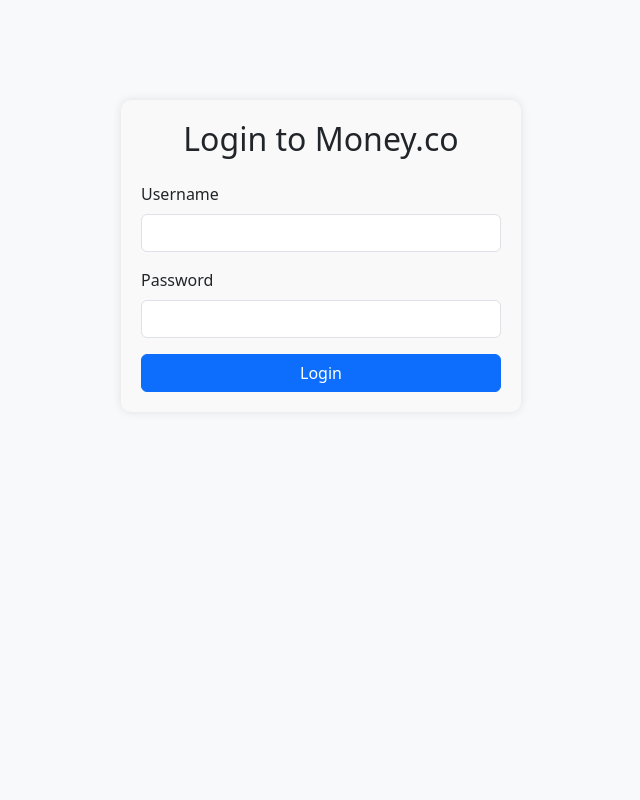
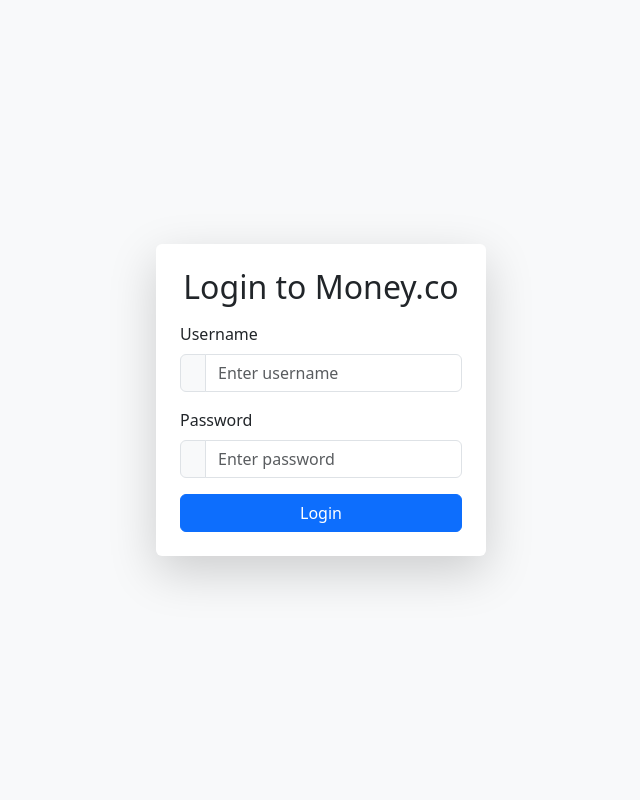
Before and after one commit to Deveshvarmakn4020/money.co, a Django app: page / in a window 1280 px wide. Shown: the whole page, without its empty margins (319-959 px from the left). Run offline with Django 3.2, Linux system fonts and the light colour scheme.

Commit message:
login upadte

```diff
--- /dev/null
+++ b/moneyapp/forms.py
@@ -0,0 +1,10 @@
+from django import forms
+from django.contrib.auth.forms import AuthenticationForm
+
+class LoginForm(AuthenticationForm):
+    username = forms.CharField(
+        widget=forms.TextInput(attrs={'class': 'form-control', 'placeholder': 'Enter username'})
+    )
+    password = forms.CharField(
+        widget=forms.PasswordInput(attrs={'class': 'form-control', 'placeholder': 'Enter password'})
+    )
--- a/moneyapp/templates/login.html
+++ b/moneyapp/templates/login.html
@@ -1,22 +1,56 @@
 {% extends 'base.html' %}
 
 {% block content %}
-<div class="login-container">
-    <h2 class="text-center mb-4">Login to Money.co</h2>
+<div class="d-flex justify-content-center align-items-center vh-100">
+    <div class="login-container p-4 shadow-lg rounded bg-white">
+        <h2 class="text-center mb-3">Login to Money.co</h2>
+
         <form method="post">
             {% csrf_token %}
-        <div class="mb-3">
-            <label for="username" class="form-label">Username</label>
-            <input type="text" class="form-control" id="username" name="username" required>
+
+            <!-- Render Django form fields manually for better styling -->
+            <div class="mb-3 position-relative">
+                <label for="{{ form.username.id_for_label }}" class="form-label">Username</label>
+                <div class="input-group">
+                    <span class="input-group-text"><i class="fas fa-user"></i></span>
+                    {{ form.username }}
                 </div>
-        <div class="mb-3">
-            <label for="password" class="form-label">Password</label>
-            <input type="password" class="form-control" id="password" name="password" required>
+                {{ form.username.errors }}
             </div>
+
+            <div class="mb-3 position-relative">
+                <label for="{{ form.password.id_for_label }}" class="form-label">Password</label>
+                <div class="input-group">
+                    <span class="input-group-text"><i class="fas fa-lock"></i></span>
+                    {{ form.password }}
+                    <!-- <button type="button" class="btn btn-outline-secondary" id="togglePassword">
+                        <i class="fas fa-eye"></i>
+                    </button> -->
+                </div>
+                {{ form.password.errors }}
+            </div>
+
             <button type="submit" class="btn btn-primary w-100">Login</button>
         </form>
+
         {% if error %}
-        <div class="alert alert-danger mt-3">{{ error }}</div>
+        <div class="alert alert-danger mt-3 animate__animated animate__fadeIn">{{ error }}</div>
         {% endif %}
     </div>
+</div>
+
+<!-- Password Toggle Script -->
+<script>
+    document.getElementById("togglePassword").addEventListener("click", function () {
+        const passwordInput = document.getElementById("id_password");  // Use Django's field ID
+        const icon = this.querySelector("i");
+        if (passwordInput.type === "password") {
+            passwordInput.type = "text";
+            icon.classList.replace("fa-eye", "fa-eye-slash");
+        } else {
+            passwordInput.type = "password";
+            icon.classList.replace("fa-eye-slash", "fa-eye");
+        }
+    });
+</script>
 {% endblock %}
--- a/moneyapp/views.py
+++ b/moneyapp/views.py
@@ -1,6 +1,7 @@
 from django.shortcuts import render, redirect
 from django.contrib.auth import authenticate, login
 from django.contrib import messages
+from .forms import LoginForm
 # home/views.py
 from django.shortcuts import render
 
@@ -8,18 +9,34 @@
     return render(request, 'home/index.html')
 
 
+# def login_view(request):
+#     if request.method == 'POST':
+#         username = request.POST.get('username')
+#         password = request.POST.get('password')
+#         user = authenticate(request, username=username, password=password)
+#         if user is not None:
+#             login(request, user)
+#             return redirect('home')  # Redirect to dashboard after login
+#         else:
+#             error = "Invalid username or password."
+#             return render(request, 'templates/login.html', {'error': error})
+#     return render(request, 'login.html')
+
 def login_view(request):
-    if request.method == 'POST':
-        username = request.POST.get('username')
-        password = request.POST.get('password')
-        user = authenticate(request, username=username, password=password)
-        if user is not None:
-            login(request, user)
-            return redirect('home')  # Redirect to dashboard after login
-        else:
-            error = "Invalid username or password."
-            return render(request, 'templates/login.html', {'error': error})
-    return render(request, 'login.html')
+    form = LoginForm(data=request.POST or None)
+    if request.method == "POST":
+        if form.is_valid():
+            user = authenticate(
+                request,
+                username=form.cleaned_data['username'],
+                password=form.cleaned_data['password']
+            )
+            if user:
+                login(request, user)
+                return redirect('home')
+            else:
+                form.add_error(None, "Invalid credentials")
+    return render(request, 'login.html', {'form': form})
 def home(request):
     return render(request, 'home.html')
 
```
Also changed, not shown: db.sqlite3, 1 other file. Lines whose indentation alone changed are shown as unchanged.
